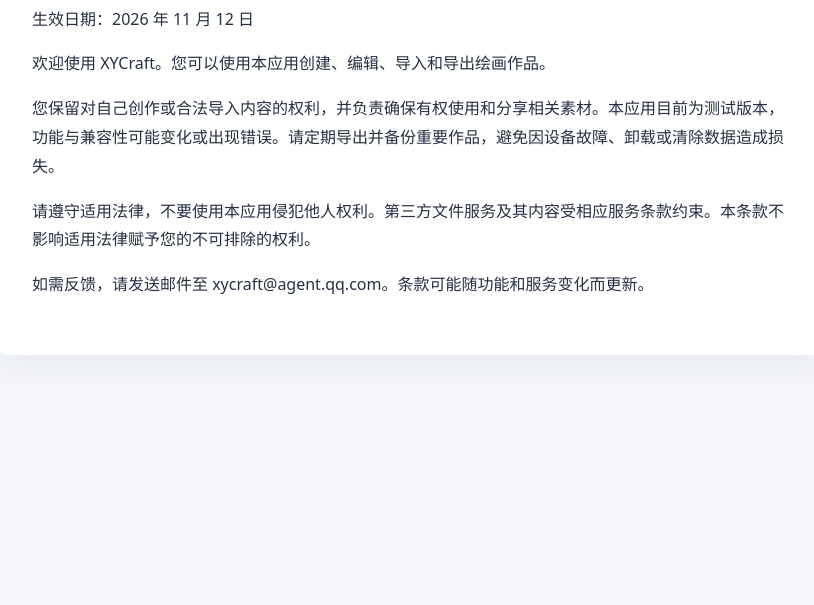
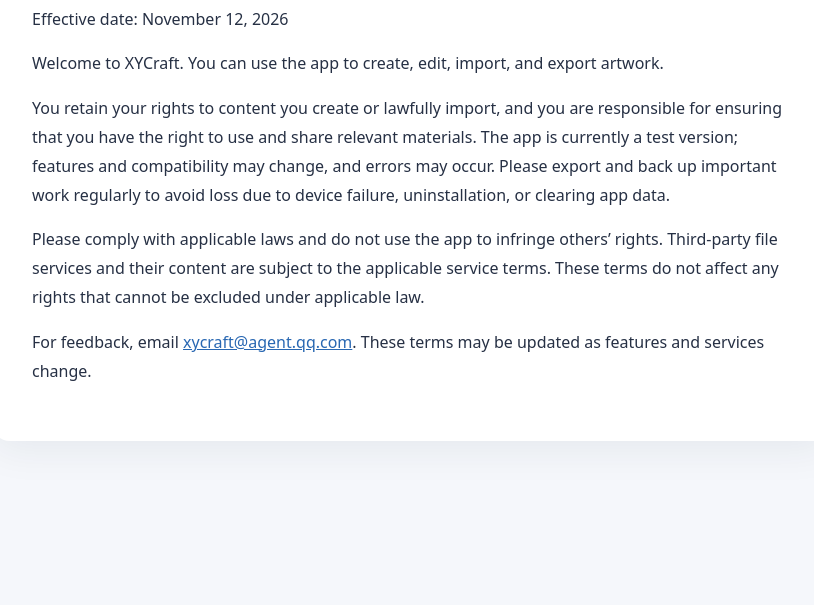
Before and after one commit to xiaoloveying/xycraft-legal, a plain HTML site: page terms.html in a window 1280 px wide. Shown: the part 195-800 px from the top of the page, without its empty margins (228-1042 px from the left). Drawn offline with Linux system fonts and the light colour scheme.

Commit message:
Make English the default legal language

```diff
--- a/terms.html
+++ b/terms.html
@@ -1,5 +1,5 @@
-<!doctype html><html lang="zh-CN"><head><meta charset="utf-8"><meta name="viewport" content="width=device-width, initial-scale=1"><title>XYCraft 使用条款</title><style>body{font:16px/1.8 system-ui,-apple-system,sans-serif;color:#263044;background:#f5f7fb;margin:0}main{max-width:760px;margin:48px auto;background:white;padding:40px;border-radius:18px;box-shadow:0 8px 40px #14243a12}h1{line-height:1.25}@media(max-width:600px){main{margin:0;padding:24px;border-radius:0}}</style></head><body><main><nav aria-label="语言 / Language"><strong>简体中文</strong> · <a href="terms-en.html" lang="en">English</a></nav><h1>XYCraft 使用条款</h1><p>生效日期：2026 年 11 月 12 日</p>
-<p>欢迎使用 XYCraft。您可以使用本应用创建、编辑、导入和导出绘画作品。</p>
-<p>您保留对自己创作或合法导入内容的权利，并负责确保有权使用和分享相关素材。本应用目前为测试版本，功能与兼容性可能变化或出现错误。请定期导出并备份重要作品，避免因设备故障、卸载或清除数据造成损失。</p>
-<p>请遵守适用法律，不要使用本应用侵犯他人权利。第三方文件服务及其内容受相应服务条款约束。本条款不影响适用法律赋予您的不可排除的权利。</p>
-<p>如需反馈，请发送邮件至 xycraft@agent.qq.com。条款可能随功能和服务变化而更新。</p></main></body></html>
+<!doctype html><html lang="en"><head><meta charset="utf-8"><meta name="viewport" content="width=device-width, initial-scale=1"><title>XYCraft Terms of Use</title><style>body{font:16px/1.8 system-ui,-apple-system,sans-serif;color:#263044;background:#f5f7fb;margin:0}main{max-width:760px;margin:48px auto;background:#fff;padding:40px;border-radius:18px;box-shadow:0 8px 40px #14243a12}h1{line-height:1.25}a{color:#2867b2}@media(max-width:600px){main{margin:0;padding:24px;border-radius:0}}</style></head><body><main><nav aria-label="Language"><a href="terms-zh.html" lang="zh-CN">简体中文</a> · <strong>English</strong></nav><h1>XYCraft Terms of Use</h1><p>Effective date: November 12, 2026</p>
+<p>Welcome to XYCraft. You can use the app to create, edit, import, and export artwork.</p>
+<p>You retain your rights to content you create or lawfully import, and you are responsible for ensuring that you have the right to use and share relevant materials. The app is currently a test version; features and compatibility may change, and errors may occur. Please export and back up important work regularly to avoid loss due to device failure, uninstallation, or clearing app data.</p>
+<p>Please comply with applicable laws and do not use the app to infringe others’ rights. Third-party file services and their content are subject to the applicable service terms. These terms do not affect any rights that cannot be excluded under applicable law.</p>
+<p>For feedback, email <a href="mailto:xycraft@agent.qq.com">xycraft@agent.qq.com</a>. These terms may be updated as features and services change.</p></main></body></html>
```
